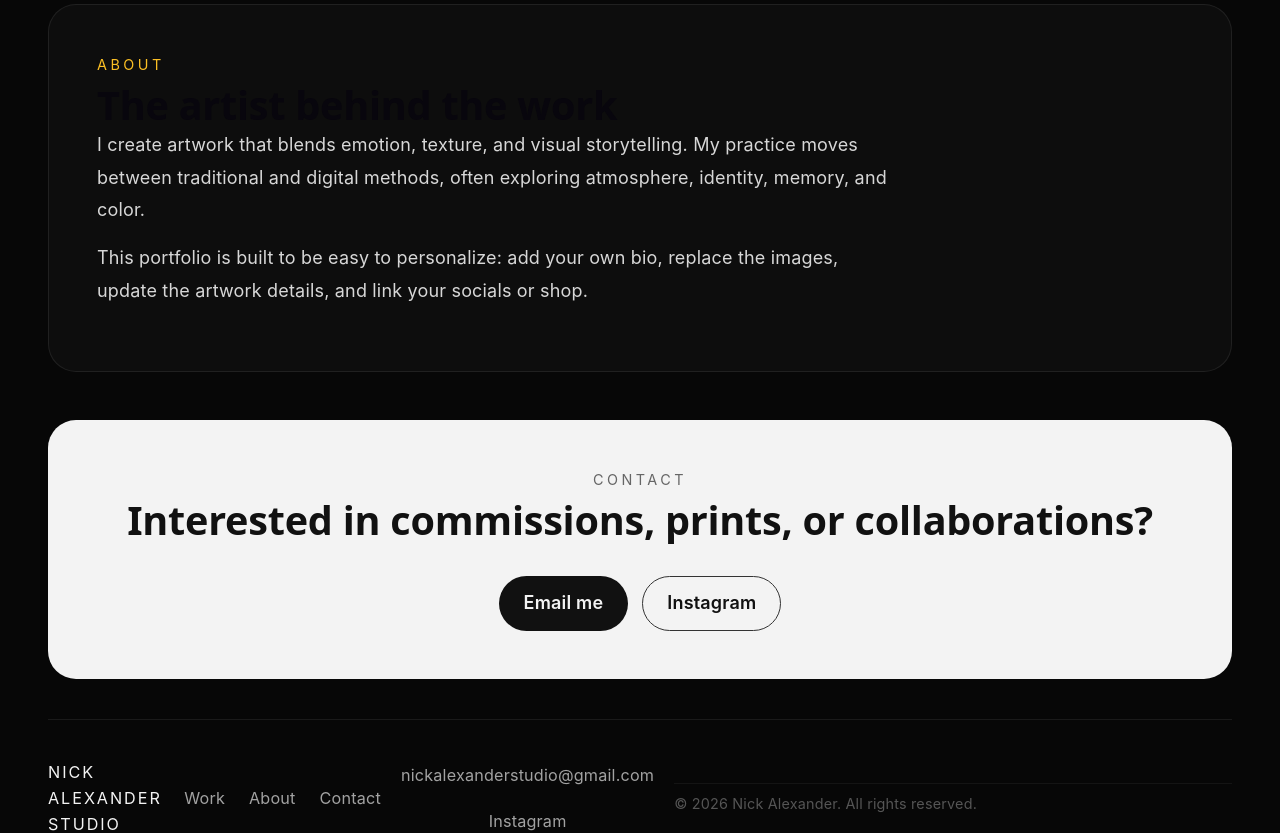
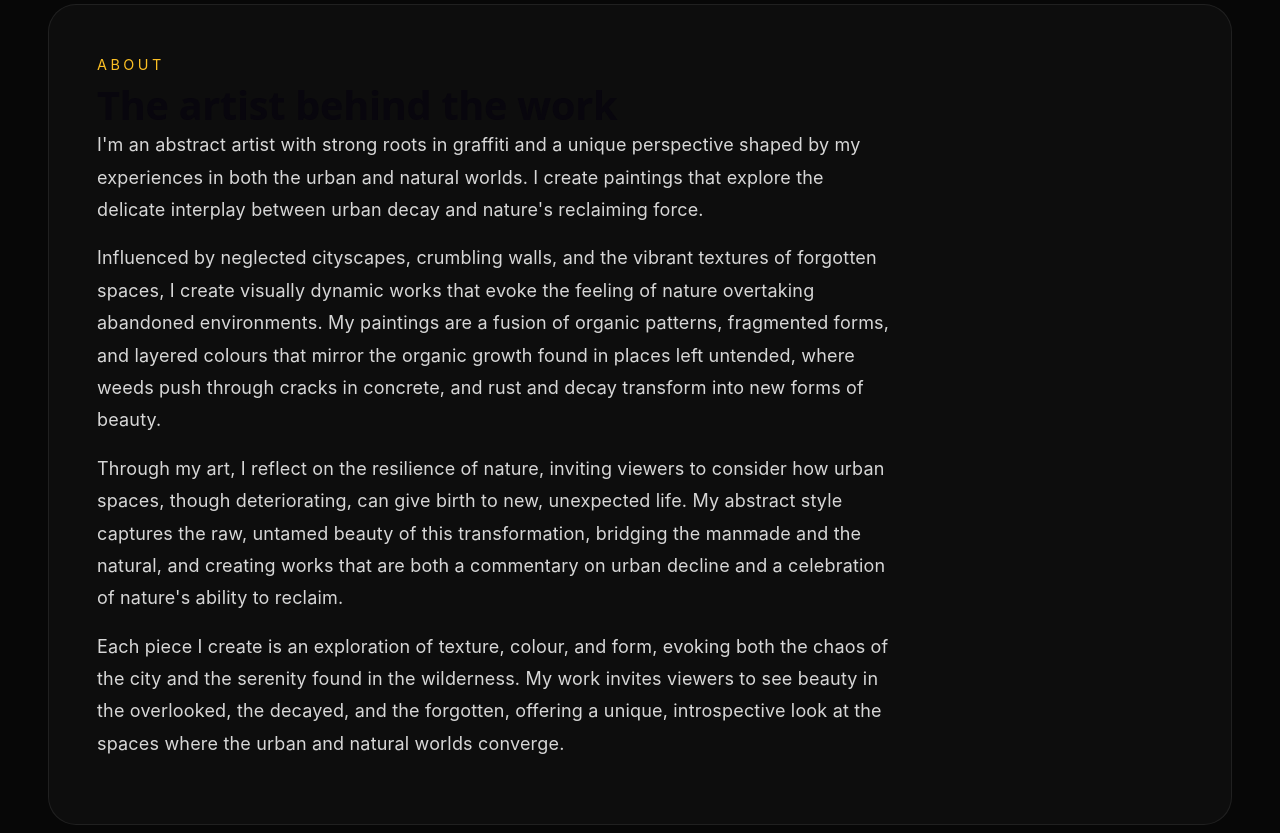
Before and after one commit to Nickt204/nick-alexander, a React (Vite) app: page / in a window 1280 px wide. Shown: the part 1800-2633 px from the top of the page. Built offline with nearby package versions, Linux system fonts and the light colour scheme.

Commit message:
Update about-section.jsx

```diff
--- a/src/components/about-section.jsx
+++ b/src/components/about-section.jsx
@@ -5,14 +5,34 @@ export function AboutSection() {
       <h2 className="section-title">The artist behind the work</h2>
       <div className="about-content">
         <p>
-          I create artwork that blends emotion, texture, and visual
-          storytelling. My practice moves between traditional and digital
-          methods, often exploring atmosphere, identity, memory, and color.
+          I'm an abstract artist with strong roots in graffiti and a unique
+          perspective shaped by my experiences in both the urban and natural
+          worlds. I create paintings that explore the delicate interplay between
+          urban decay and nature's reclaiming force.
         </p>
         <p>
-          This portfolio is built to be easy to personalize: add your own bio,
-          replace the images, update the artwork details, and link your
-          socials or shop.
+          Influenced by neglected cityscapes, crumbling walls, and the vibrant
+          textures of forgotten spaces, I create visually dynamic works that
+          evoke the feeling of nature overtaking abandoned environments. My
+          paintings are a fusion of organic patterns, fragmented forms, and
+          layered colours that mirror the organic growth found in places left
+          untended, where weeds push through cracks in concrete, and rust and
+          decay transform into new forms of beauty.
+        </p>
+        <p>
+          Through my art, I reflect on the resilience of nature, inviting
+          viewers to consider how urban spaces, though deteriorating, can give
+          birth to new, unexpected life. My abstract style captures the raw,
+          untamed beauty of this transformation, bridging the manmade and the
+          natural, and creating works that are both a commentary on urban
+          decline and a celebration of nature's ability to reclaim.
+        </p>
+        <p>
+          Each piece I create is an exploration of texture, colour, and form,
+          evoking both the chaos of the city and the serenity found in the
+          wilderness. My work invites viewers to see beauty in the overlooked,
+          the decayed, and the forgotten, offering a unique, introspective look
+          at the spaces where the urban and natural worlds converge.
         </p>
       </div>
     </section>
```
